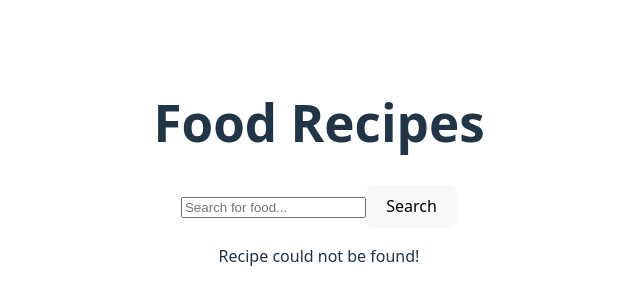
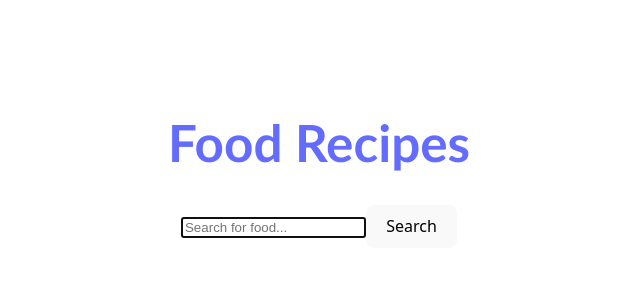
Before and after one commit to Yusri00/Food-recipe-app, a React (Vite) app: page / in a window 1280 px wide. Shown: the part 228-528 px from the top of the page, without its empty margins (321-961 px from the left). Built offline with nearby package versions, Linux system fonts and the light colour scheme.

Commit message:
All functions are fixed and working

```diff
--- a/src/App.css
+++ b/src/App.css
@@ -40,8 +40,18 @@ body {
 h1 {
   font-size: 3.2em;
   line-height: 1.1;
+  font-family:'Gill Sans', 'Gill Sans MT', Calibri, 'Trebuchet MS', sans-serif;
 }
 
+h3 {
+  font-size:30px;
+  list-style-type: none;
+}
+
+img {
+border-radius: 40px;
+
+}
 button {
   border-radius: 8px;
   border: 1px solid transparent;
@@ -72,4 +82,5 @@ button:focus-visible {
   button {
     background-color: #f9f9f9;
   }
+
 }
--- a/src/App.jsx
+++ b/src/App.jsx
@@ -1,4 +1,5 @@
 import { useEffect, useState } from 'react'
+import { Link } from "react-router-dom";
 import { BrowserRouter as Router, Routes, Route } from "react-router-dom";
 import Search from './components/Search.jsx'
 import MealList from './components/MealList.jsx'
@@ -8,39 +9,50 @@ import './App.css'
 function App() {
   const [searchForFood, setFood] = useState(""); // Söktexten från input
   const [meals, setMeals] = useState([]);// Här lagras API-resultaten
+  const [errorMessage, setErrorMessage] = useState("");
 
-  const fetchFood = () => {
-    if (searchForFood === "") return; // Om input är tom, gör inget
+  // Anropa fetchFood inuti useEffect
+  useEffect(() => {
+    if (searchForFood.trim() === "") return;
+    fetchFood(setErrorMessage);
+  }, [searchForFood]); // körs varje gång searchForFood ändras
 
+  const fetchFood = (setErrorMessage) => {
     fetch(`https://www.themealdb.com/api/json/v1/1/search.php?s=${searchForFood}`)
       .then(response => response.json())
       .then(data => {
         console.log("API response:", data);
-
         if (data.meals) {
           setMeals(data.meals);
+          setErrorMessage(""); // Inga fel, så vi rensar felmeddelandet
         } else {
-          setMeals([]); // Om ingen rätt hittas, töms listan
+          setMeals([]); // Om ingen maträtt hittas, töms listan
+          setErrorMessage("Recipe could not be found");
         }
       })
-      .catch(error => console.error("Error fetching data", error));
+      .catch(error => {
+        console.error("Error fetching data", error);
+        setErrorMessage("Something went wrong");
+      });
   };
 
-  // 🔹 Anropa fetchFood inuti useEffect
-  useEffect(() => {
-    fetchFood();
-  }, [searchForFood]);
+    const handleReset = () => {
+      setMeals([]);
+      setFood("");
+    };
 
   return (
     <Router>
-      <h1>Food Recipes</h1>
+      <Link to= "/" onClick={handleReset}><h1>Food Recipes</h1></Link>
       <Routes>
          {/* Startsidan med sökning */}
         <Route
           path="/"
           element={
             <div>
-              <Search setFood={setFood} fetchFood={fetchFood}/>
+              <Search setFood={setFood}
+              fetchFood={fetchFood}
+              errorMessage= {errorMessage}/>
               <MealList meals={meals}/>
               </div>
             }
--- a/src/Components/MealDetails.jsx
+++ b/src/Components/MealDetails.jsx
@@ -3,17 +3,17 @@ import { useParams } from "react-router-dom";
 function MealDetails({meals}) {
     const { id } = useParams(); //Hämtar ID från url
 
-    if(meals.length === 0) return<p>Search for recipes!</p>
+    //Finns det ingen meal, visas ingen error(recipe not found undviks)
+    if(!meals || meals.length === 0) return null;
 
     //Hitta rätt maträtt i listan
     const selectedMeal = meals.find((meal) => meal.idMeal == id);
 
-    // Om måltiden inte finns, visa ett meddelande
+    // Visar error BARA när meals utan matchning med recept
     if (!selectedMeal) return <p>Recipe could not be found</p>;
 
     //Loopa igenom alla ingredienser i arrayen
     const ingredients = [];
-
     for (let i = 1; i <= 20; i++){
         const measures = selectedMeal[`strMeasure${i}`];
         const ingredient = selectedMeal[`strIngredient${i}`];
--- a/src/Components/MealList.jsx
+++ b/src/Components/MealList.jsx
@@ -1,9 +1,10 @@
 import { Link } from "react-router-dom";
 
 const MealList = ({meals}) => {
-    if (meals.length === 0){
-        return <p>Recipe could not be found!</p>
-    } //Ändra så detta inte syns.
+    // if (meals.length === 0){
+    //     return <p>Recipe could not be found!</p>
+    // }//Ändra för att se när man skriver fel ska
+     //Inget recept komma upp.
 
     return (
     <ul>
--- a/src/Components/Search.jsx
+++ b/src/Components/Search.jsx
@@ -1,28 +1,33 @@
-import { useState } from "react";
+import { useState, useRef, useEffect } from "react";
 
-function Search({ setFood, fetchFood }) { // Tar emot setFood som en prop från App.jsx)
+function Search({ setFood, errorMessage }) { // Tar emot setFood som en prop från App.jsx)
     const [searchForFood, setSearchForFood] = useState('');
-    const [errorMessage, setErrorMessage] = useState('');
+    const [localError, setLocalError] = useState('');
+    const inputRef = useRef(null);
+
+    useEffect(() => {
+      inputRef.current.focus();
+    },[]);
 
     const handleClick = () => {
       if(searchForFood.trim() === ""){
-        setErrorMessage('Please fill in field');
+        setLocalError('Please fill in field');
         return;
       }
-       setErrorMessage(""); //Felmedelandet rensas om input är korrekt
-       setFood(searchForFood); // Skickar värdet till App.jsx
-       fetchFood(); // Hämta recept
+       setLocalError(""); //Felmedelandet rensas om input är korrekt
+       setFood(searchForFood); // Skickar värdet till App.jsx. App tar hand om resten via useEffect
       };
 
     const handleKeyDown = (e) => {
       if(e.key === 'Enter'){
         return handleClick();
       }
+    }
 
-    }
       return (
         <div>
           <input
+            ref={inputRef}
             type="text"
             placeholder="Search for food..."
             value={searchForFood}
@@ -30,7 +35,9 @@ function Search({ setFood, fetchFood }) { // Tar emot setFood som en prop från
             onKeyDown={(e) => handleKeyDown(e)}
           />
           <button onClick ={handleClick}>Search</button>
-          {errorMessage && <p>{errorMessage}</p>} {/* Visa felmeddelande om det finns */}
+
+          {localError && <p>{localError}</p>} {/* Visa felmeddelande om det finns */}
+          {!localError && errorMessage && <p>{errorMessage}</p>}
         </div>
       );
     }
```
